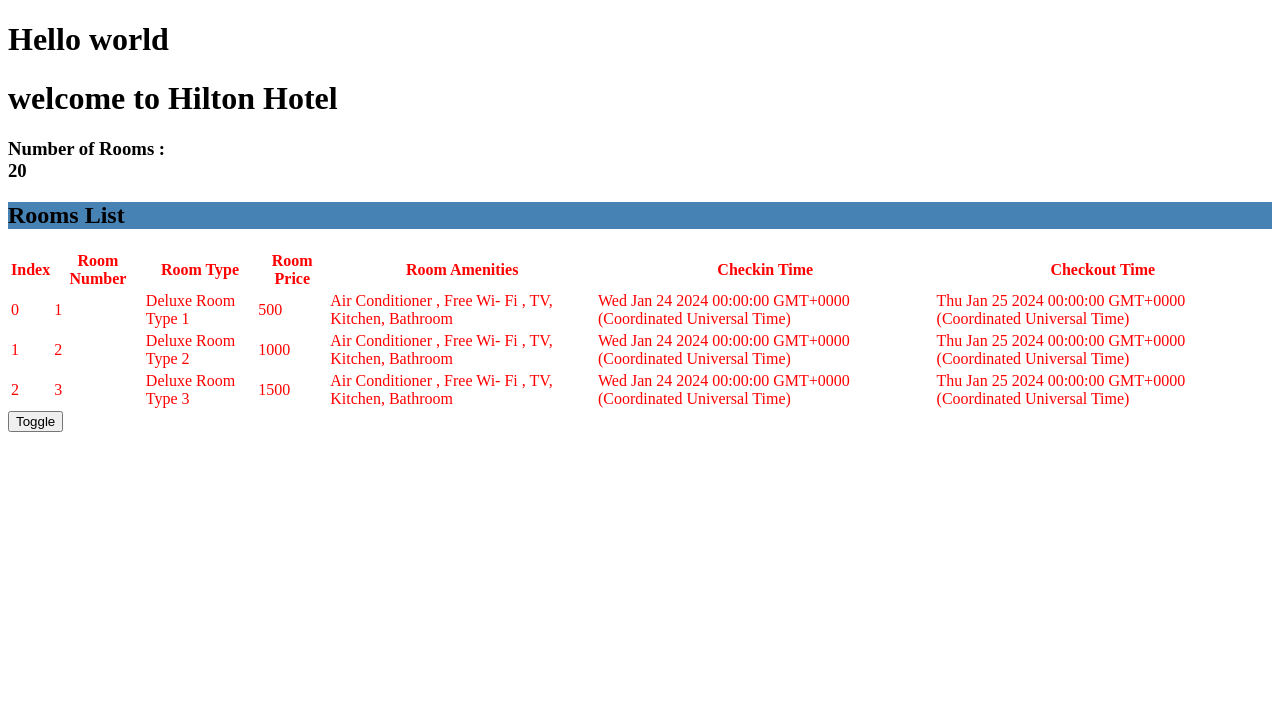
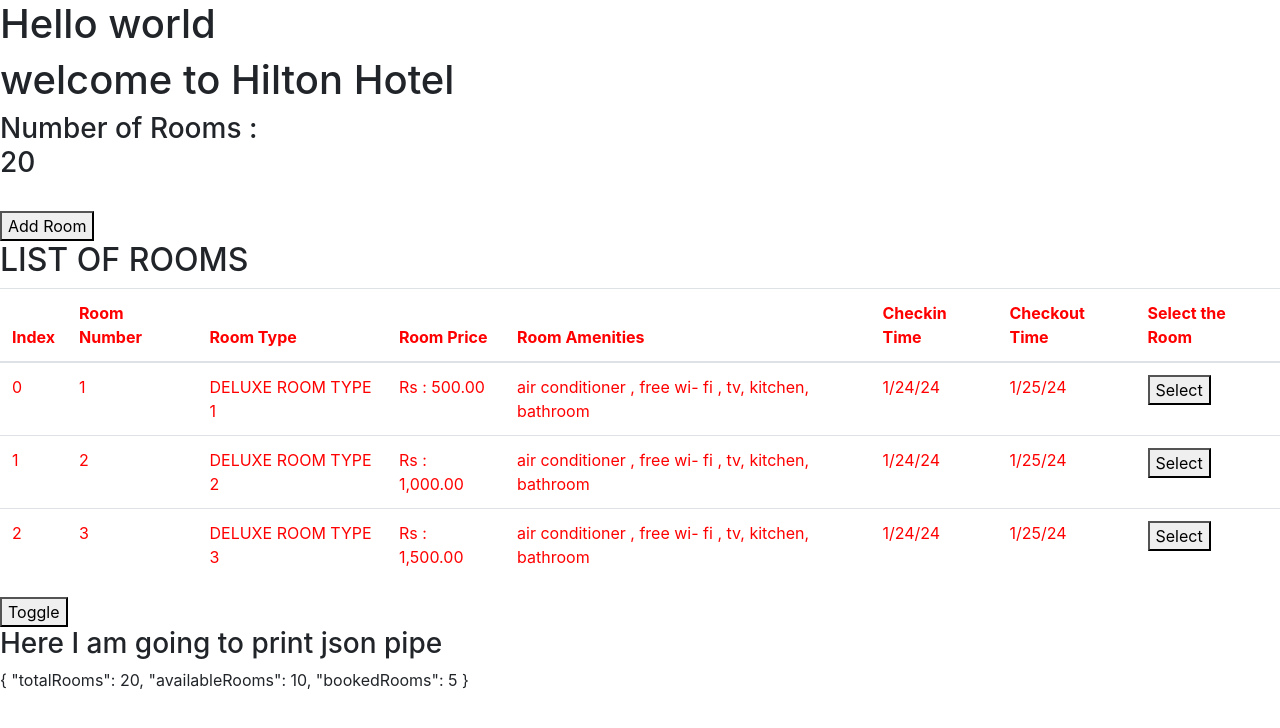
Before and after one commit to DineshaSoysa/angular-learning, an Angular app: page / in a window 1280 px wide. Shown: the top 728 px of the page. Built offline with nearby package versions, Linux system fonts and the light colour scheme.

Commit message:
Added changes of below pints
*Angular pipes
*Adding bootstrap
*ngOnInit life cycle hooks
*ngOnChange life cycle hooks
*@Input
*@Output

```diff
--- a/angular.json
+++ b/angular.json
@@ -27,6 +27,8 @@
               "src/assets"
             ],
             "styles": [
+              "./node_modules/ngx-bootstrap/datepicker/bs-datepicker.css",
+              "./node_modules/bootstrap/dist/css/bootstrap.min.css",
               "src/styles.css"
             ],
             "scripts": []
--- a/package.json
+++ b/package.json
@@ -18,6 +18,8 @@
     "@angular/platform-browser": "~12.0.0",
     "@angular/platform-browser-dynamic": "~12.0.0",
     "@angular/router": "~12.0.0",
+    "bootstrap": "^4.5.3",
+    "ngx-bootstrap": "^7.1.2",
     "rxjs": "~6.6.0",
     "tslib": "^2.1.0",
     "zone.js": "~0.11.4"
--- /dev/null
+++ b/src/app/rooms/room-list/room-list.component.html
@@ -0,0 +1,44 @@
+<div [ngClass]="'background'">
+    <h2>{{title}}</h2>
+</div>
+
+<div>
+    <!-- <h3>{{changedValue | json}}</h3> -->
+</div>
+
+<table [ngStyle]="{'color' : 'red'}" class="table">
+    <thead>
+        <th>Index</th>
+        <th>Room Number</th>
+        <th>Room Type</th>
+        <th>Room Price</th>
+        <th>Room Amenities</th>
+        <th>Checkin Time</th>
+        <th>Checkout Time</th>
+        <th>Select the Room</th>
+    </thead>
+    <tbody>
+        <tr *ngFor="let room of rooms | slice : 0:10 ; let i = index">
+            <td>{{i}}</td>
+            <td>{{room.roomNumber}}</td>
+
+            <!-- Upper case pipe -->
+            <td>{{room.roomType | uppercase}}</td>
+
+            <!-- currency pipe -->
+            <td>{{room.roomPrice | currency : 'Rs : '}}</td>
+
+            <!-- lower case pipe -->
+            <td>{{room.roomAmenities | lowercase}}</td>
+            <!-- date pipe example -->
+            <td>{{room.checkinTime | date : 'shortDate'}}</td>
+            <td>{{room.checkoutTime | date : 'shortDate'}}</td>
+            <td>
+                <button
+                (click)="buttonSelect(room)"
+                >Select
+                </button>
+            </td>
+        </tr>
+    </tbody>
+</table>
--- /dev/null
+++ b/src/app/rooms/room-list/room-list.component.ts
@@ -0,0 +1,34 @@
+import { ChangeDetectionStrategy, Component, EventEmitter, Input, OnChanges, OnInit, Output, SimpleChanges } from '@angular/core';
+import { RoomList } from '../rooms';
+
+
+@Component({
+  selector: 'app-room-list',
+  templateUrl: './room-list.component.html',
+  styleUrls: ['./room-list.component.css'],
+  changeDetection :ChangeDetectionStrategy.OnPush,
+})
+export class RoomListComponent implements OnInit , OnChanges {
+
+  @Input() title : String = ""
+  @Input() rooms : RoomList[] =[];
+
+  @Output() selectedRoom = new EventEmitter<RoomList>();
+
+  constructor() { }
+
+  ngOnInit(): void {
+  }
+
+  ngOnChanges(changes: SimpleChanges): void {
+      console.log(changes)
+      if(changes['title']){
+        this.title = changes['title'].currentValue.toUpperCase();
+      }
+  }
+
+  buttonSelect(Sroom : RoomList){
+    this.selectedRoom.emit(Sroom);
+  }
+
+}
--- a/src/app/rooms/rooms.component.html
+++ b/src/app/rooms/rooms.component.html
@@ -5,30 +5,22 @@
     <h3>Number of Rooms : <div [innerText]="numberOfRooms"></div></h3>
 </div>
 
-<div [ngClass]="'background'"  *ngIf="rooms.availableRooms > 0">
-    <h2>Rooms List</h2>
+<div *ngIf="mySelection">
+    {{mySelection | json}}
 </div>
+<br>
 
-<table [ngStyle]="{'color' : 'red'}">
-    <thead>
-        <th>Index</th>
-        <th>Room Number</th>
-        <th>Room Type</th>
-        <th>Room Price</th>
-        <th>Room Amenities</th>
-        <th>Checkin Time</th>
-        <th>Checkout Time</th>
-    </thead>
-    <tbody>
-        <tr *ngFor="let room of rooms_list; let i = index">
-            <td>{{i}}</td>
-            <td>{{room.roomNumber}}</td>
-            <td>{{room.roomType}}</td>
-            <td>{{room.roomPrice}}</td>
-            <td>{{room.roomAmenities}}</td>
-            <td>{{room.checkinTime}}</td>
-            <td>{{room.checkoutTime}}</td>
-        </tr>
-    </tbody>
-</table>
+<button
+(click)="addRoom()"
+>
+Add Room
+</button>
+
+<app-room-list [rooms] = "rooms_list" (selectedRoom)="selectRoom($event)"
+[title] = "title">
+</app-room-list>
+
 <button (click)="toggle()"> Toggle</button>
+
+ <h3>Here I am going to print json pipe</h3>
+ {{rooms | json}}
--- a/src/app/rooms/rooms.component.ts
+++ b/src/app/rooms/rooms.component.ts
@@ -11,7 +11,8 @@ export class RoomsComponent implements OnInit {
   hotelname = 'Hilton Hotel'
   numberOfRooms = 20;
   hideRooms = false;
-
+  mySelection! : RoomList;
+  title : String = "List of Rooms"
   rooms : Room = {
     totalRooms : 20,
     availableRooms : 10,
@@ -54,6 +55,27 @@ export class RoomsComponent implements OnInit {
 
 toggle(){
   this.hideRooms = !this.hideRooms
+  this.title = "Room List"
+}
+
+selectRoom(room : RoomList){
+  this.mySelection = room;
+}
+
+addRoom(){
+  const newRoom : RoomList ={
+    roomNumber : 4,
+    roomType : 'Deluxe Room Type 4',
+    roomAmenities : 'Air Conditioner , Free Wi- Fi , TV, Kitchen, Bathroom',
+    roomPrice : '1500',
+    checkinTime : new Date('24-Jan-2024'),
+    checkoutTime : new Date('25-Jan-2024'),
+  }
+
+  //this is create new instance of array - immutable
+  this.rooms_list = [...this.rooms_list,newRoom]
+  //this will modify the list - mutable. Not work with change detection
+  // this.rooms_list.push(newRoom);
 }
 
 }
```
Also changed, not shown: src/app/app.module.ts (+6 -2 lines), src/app/rooms/room-list/room-list.component.css (added), 2 other files (tests, documents, lock files or other folders).
